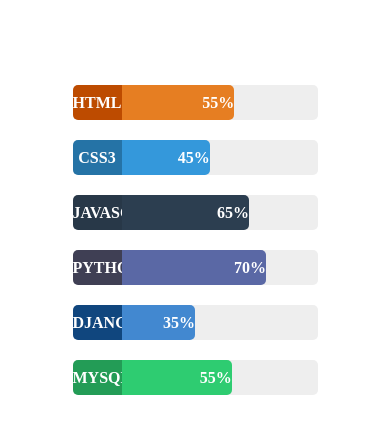
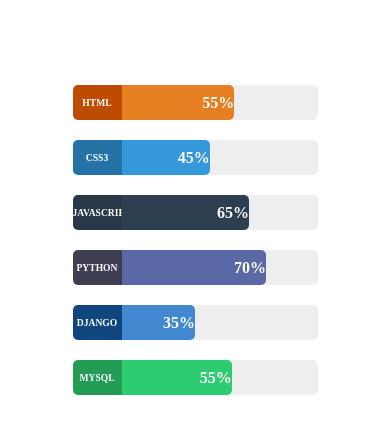
Before and after one commit to SatyaSharma73/satyasharma, a plain HTML site: page index.html in a window 390 px wide. Shown: the part 2033-2478 px from the top of the page. Drawn offline with Linux system fonts and the light colour scheme; files whose address does not match are found by name; a web font is replaced by a local one.

Commit message:
worked on responsiveness try 4

```diff
--- a/css/style.css
+++ b/css/style.css
@@ -695,7 +695,9 @@ hr {
     width: 480px;
   }
 
-
+.prog_font{
+  font-size: 0.6rem;
+}
 
 }
 @media only screen and (max-width:320px) {
@@ -912,6 +914,11 @@ html,body{
   padding: 0;
   height: 100%;
 }
+
+
+/*
+The Skills Section */
+
 .skillss{
     text-align: center;
     color: #333;
--- a/index.html
+++ b/index.html
@@ -196,32 +196,32 @@
 
   <div class="skill">
                     <div>
-                        <span>HTML</span>
+                        <span class="prog_font" >HTML</span>
                         <span class="progress">55%</span>
                     </div>
 
                     <div>
-                        <span>CSS3</span>
+                        <span class="prog_font" >CSS3</span>
                         <span class="progress">45%</span>
                     </div>
 
                     <div>
-                        <span>Javascript</span>
+                        <span class="prog_font" >Javascript</span>
                         <span class="progress">65%</span>
                     </div>
 
                     <div>
-                        <span>Python</span>
+                        <span class="prog_font" >Python</span>
                         <span class="progress">70%</span>
                     </div>
 
                     <div>
-                        <span>Django</span>
+                        <span class="prog_font" >Django</span>
                         <span class="progress">35%</span>
                     </div>
 
                     <div>
-                        <span>Mysql</span>
+                        <span class="prog_font" >Mysql</span>
                         <span class="progress">55%</span>
                     </div>
 
```
